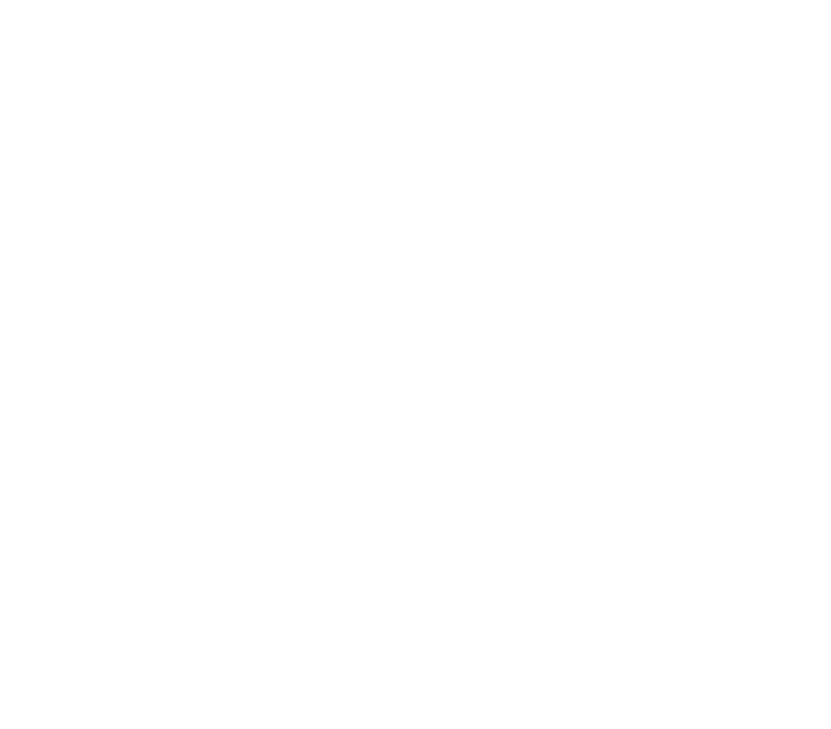
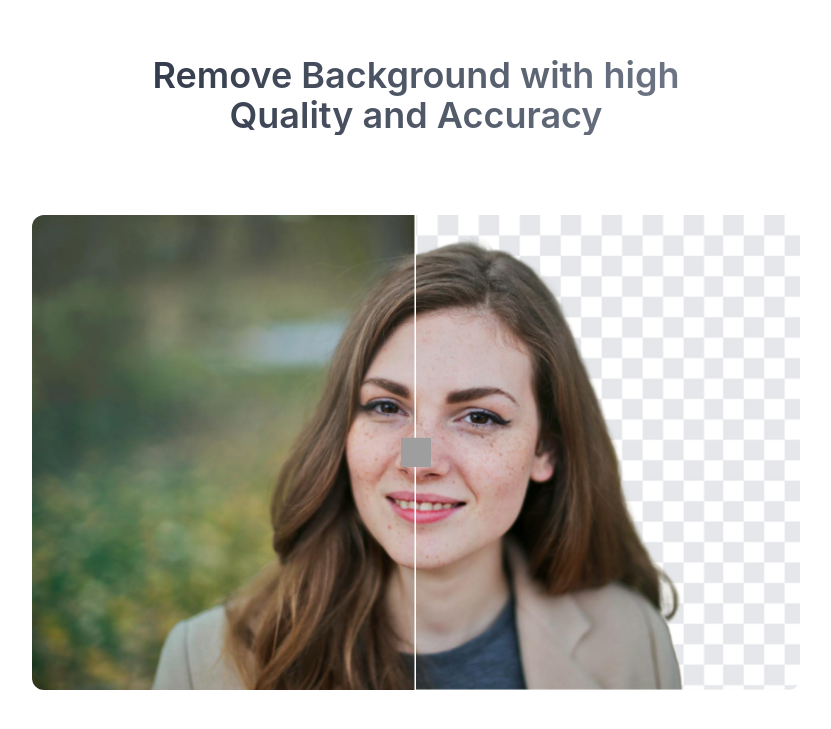
Before and after one commit to Paras1209/bg-remover, a React (Vite) app in the folder client/: page / in a window 1280 px wide. Shown: the part 1445-2174 px from the top of the page, without its empty margins (224-1055 px from the left). Before the commit the page ends 1404 px from the top, so only its background shows below. Built offline with nearby package versions, Linux system fonts and the light colour scheme.

Commit message:
created background slider image section for landing page

```diff
--- /dev/null
+++ b/client/src/components/BgSlider.jsx
@@ -0,0 +1,29 @@
+// import React from 'react'
+import { useState } from 'react';
+import { assets } from "../assets/assets";
+const BgSlider = () => {
+    const [sliderPosition, setsliderPosition] = useState(50);
+    const handleSliderChange = (event) => {
+        setsliderPosition(event.target.value);
+    }
+  return (
+    <div className='pb-10 md:py-20 mx-2'>
+        <h1 className='mb-12  sm:mb-20 text-center text-2xl md:text-3xl lg:text-4xl mt-4 font-semibold bg-gradient-to-r from-gray-900 to-gray-400 bg-clip-text text-transparent'>
+            Remove Background with high <br /> Quality and Accuracy
+        </h1>
+
+        <div className='relative w-full max-w-3xl overflow-hidden m-auto rounded-xl' >
+            {/* Background image */}
+            <img  src={assets.image_w_bg} style={{clipPath:`inset(0 ${100.2 - sliderPosition}% 0 0)`}} alt="image with background" />
+
+            {/* Background image */}
+            <img className='absolute top-0 left-0 w-full h-full' src={assets.image_wo_bg} style={{clipPath:`inset(0 0 0 ${sliderPosition}%)`}} alt="image without background" />
+
+            {/* slider */}
+            <input className='absolute top-1/2 left-1/2 transform -translate-x-1/2 -translate-y-1/2 w-full h-full slider' type="range" min="0" max="100" value={sliderPosition} onChange={handleSliderChange} />
+        </div>
+    </div>
+  )
+}
+
+export default BgSlider
--- a/client/src/index.css
+++ b/client/src/index.css
@@ -1 +1,18 @@
 @import "tailwindcss";
+
+.slider{
+    -webkit-appearance: none;
+    height: 100%;
+    background: transparent;
+
+}
+
+.slider::-webkit-slider-thumb {
+    appearance: none;
+    width: 30px;
+    min-height: 30px;
+    background-image: url(/slide_icon.svg);
+    background-position: center;
+    background-repeat: no-repeat;
+    background-size: cover;
+}
--- a/client/src/pages/LandingPage.jsx
+++ b/client/src/pages/LandingPage.jsx
@@ -3,12 +3,14 @@
 import Navbar from '../components/Navbar'
 import Steps from '../components/Steps'
 import Hero from '../components/Hero'
+import BgSlider from '../components/BgSlider'
 
 const LandingPage = () => {
   return (
     <div>
       <Hero/>
       <Steps/>
+      <BgSlider/>
     </div>
   )
 }
```
